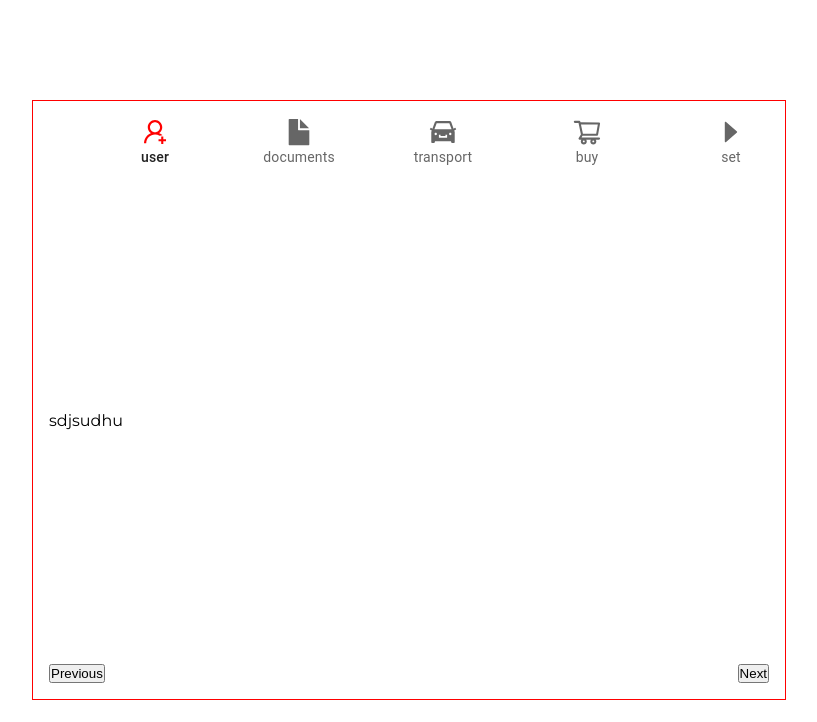
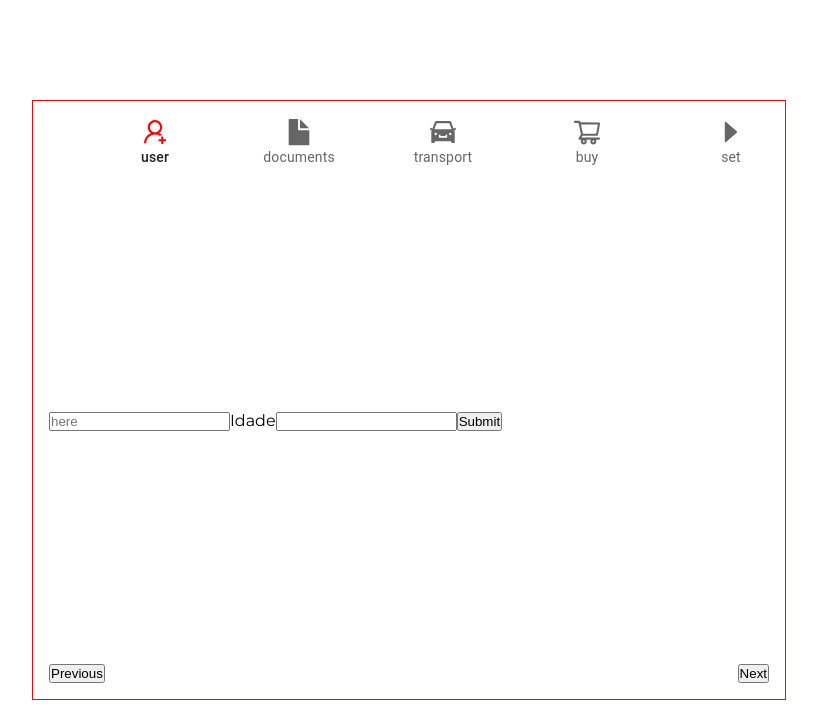
Before and after one commit to GuiCoelho-S/step-forms, a React (Vite) app: page / in a window 1280 px wide. Shown: the top 722 px of the page, without its empty margins (231-1048 px from the left). Built offline with nearby package versions, Linux system fonts and the light colour scheme.

Commit message:
feat: add new Input component

```diff
--- a/package.json
+++ b/package.json
@@ -12,6 +12,7 @@
     "@emotion/styled": "^11.9.3",
     "@mui/material": "^5.8.4",
     "@types/styled-components": "^5.1.25",
+    "formik": "^2.2.9",
     "react": "^18.0.0",
     "react-dom": "^18.0.0",
     "react-icons": "^4.4.0",
--- a/src/app/index.tsx
+++ b/src/app/index.tsx
@@ -1,5 +1,5 @@
 import React from 'react';
-import Form from '../components/Form';
+import { FormComponent } from '../components/Form';
 import { GlobalStyle, Layout } from './style';
 // import { Container } from './styles';
 
@@ -8,7 +8,7 @@ export const App: React.FC = () => {
     <div>
       <GlobalStyle />
       <Layout>
-        <Form />
+        <FormComponent />
       </Layout>
     </div>
   )
--- a/src/components/Form/index.tsx
+++ b/src/components/Form/index.tsx
@@ -1,16 +1,53 @@
 import React from 'react';
+import { useHealthSchema } from '../../hooks/useHealthSchema';
+import { Formik, Form, Field } from 'formik';
 import { Steps } from '../Steps';
 import * as S from './style';
 
+function validateEmail(value: string) {
 
-const Form: React.FC = () => {
+  let error;
+
+  if (!value) {
+
+    error = 'Required';
+
+  } else if (!/^[A-Z0-9._%+-]+@[A-Z0-9.-]+\.[A-Z]{2,4}$/i.test(value)) {
+
+    error = 'Invalid email address';
+
+  }
+
+  return error;
+
+}
+export const FormComponent: React.FC = () => {
+
+  const { formikHealth } = useHealthSchema();
   return (
     <S.Container>
-      <Steps>
-        <p>sdjsudhu</p>
-      </Steps>
+        <Steps>
+      <form onSubmit={formikHealth.handleSubmit}>
+        <input type="email" name='email' id='email' onChange={formikHealth.handleChange} placeholder="here"/>
+
+
+        <label htmlFor="idade">Idade</label>
+        <input
+          id="age"
+          name="age"
+          type="number"
+          onChange={formikHealth.handleChange}
+          onBlur={formikHealth.handleBlur}
+          value={formikHealth.values.age}
+        />
+         {formikHealth.touched.age && formikHealth.errors.age ? (
+        <div>{formikHealth.errors.age}</div>
+      ) : null}
+        <button type='submit'>Submit</button>
+      </form>
+
+        </Steps>
+
     </S.Container>
   );
 }
-
-export default Form;
--- /dev/null
+++ b/src/hooks/useHealthSchema.ts
@@ -0,0 +1,33 @@
+import { useFormik } from "formik"
+import * as yup from "yup";
+
+
+const healthYupShema = yup.object().shape({
+  name: yup.string().required("Nome obrigatório"),
+  email: yup.string().email().required(),
+  cpf: yup.string().required("Cpf é um dado obrigatório").typeError("Cpf inválido, verifique e tente novamente"),
+  adress: yup.string().required(),
+  age: yup.number()
+  .required("O campo é obrigatório.")
+  .positive("O campo deve ser positivo.")
+  .integer("O campo deve ser um número inteiro."),
+})
+export const useHealthSchema = () => {
+
+
+  const formik = useFormik({
+    initialValues: {
+      name: '',
+      email: '',
+      cpf: '',
+      adress: '',
+      age:'',
+    },
+    validationSchema: healthYupShema,
+    onSubmit: (value) => console.log(value),
+    validateOnChange: true,
+
+  });
+
+  return { formikHealth: formik }
+}
```
Also changed, not shown: src/components/Input/index.tsx (added, +29 -0 lines), src/components/Input/style.ts (added, +18 -0 lines), src/utils/phoneFormat.ts (added, +8 -0 lines), 1 other file (tests, documents, lock files or other folders).
